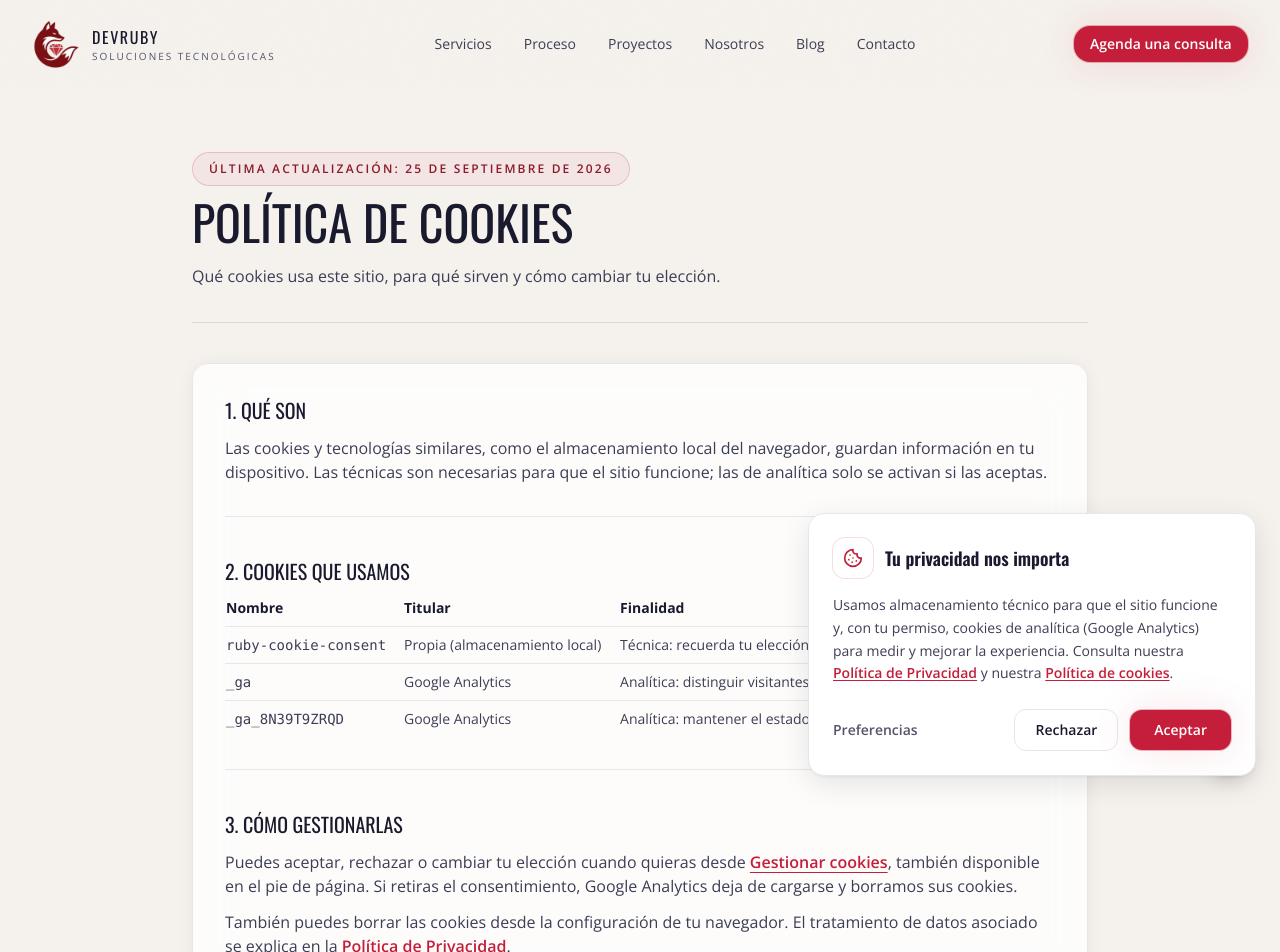
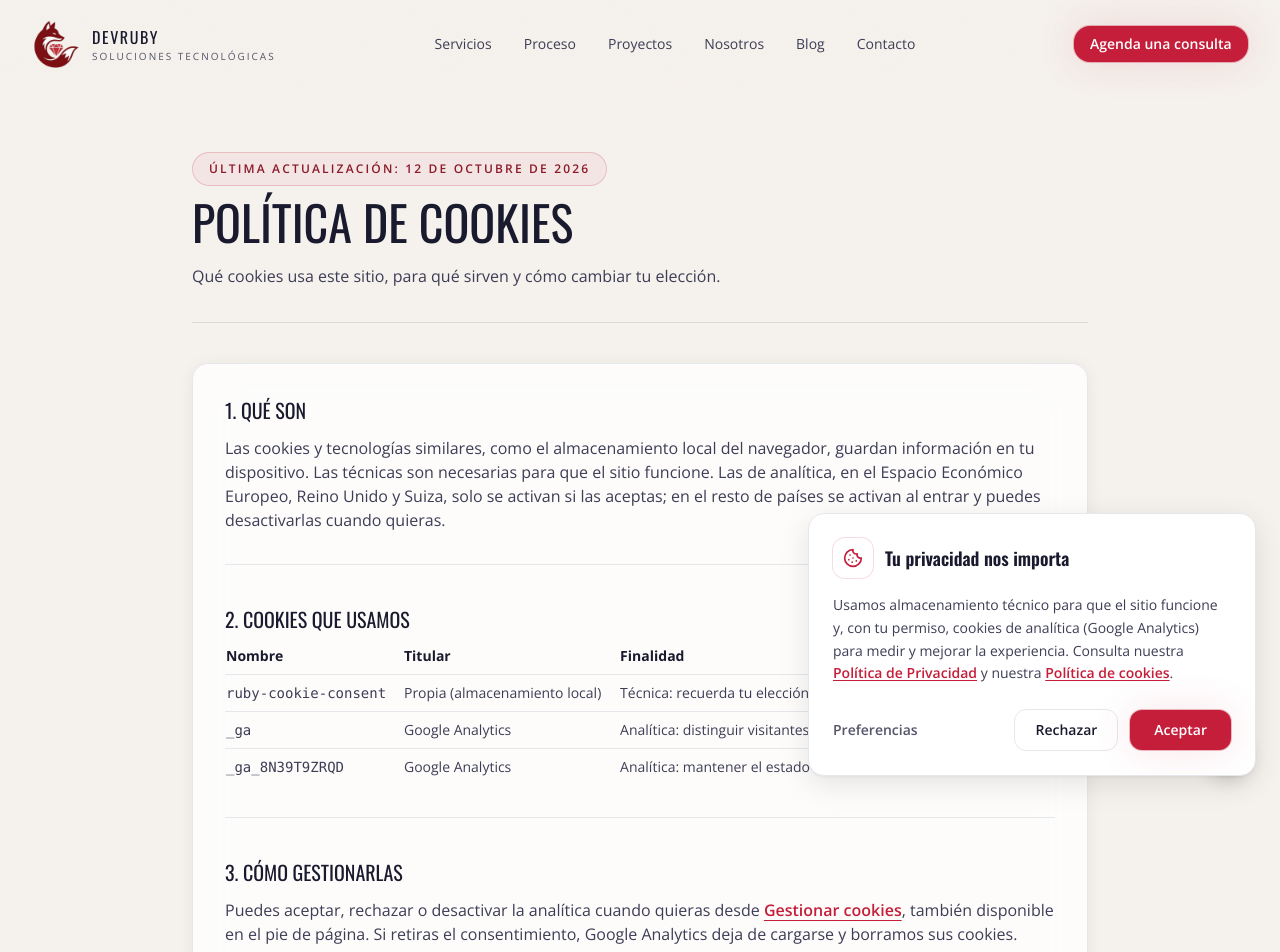
Before and after one commit to Light-log/Ruby-Web, a Next.js app: page /cookies in a window 1280 px wide. Shown: the top 952 px of the page. Built offline with nearby package versions, Linux system fonts and the light colour scheme.

Commit message:
feat(analytics): banner de cookies solo en Europa; fuera, analítica activa con opción de desactivarla

```diff
--- a/app/cookies/page.tsx
+++ b/app/cookies/page.tsx
@@ -24,8 +24,10 @@ const sections: LegalSection[] = [
       <p>
         Las cookies y tecnologías similares, como el almacenamiento local del
         navegador, guardan información en tu dispositivo. Las técnicas son
-        necesarias para que el sitio funcione; las de analítica solo se activan
-        si las aceptas.
+        necesarias para que el sitio funcione. Las de analítica, en el Espacio
+        Económico Europeo, Reino Unido y Suiza, solo se activan si las aceptas;
+        en el resto de países se activan al entrar y puedes desactivarlas
+        cuando quieras.
       </p>
     ),
   },
@@ -61,7 +63,7 @@ const sections: LegalSection[] = [
     body: (
       <>
         <p>
-          Puedes aceptar, rechazar o cambiar tu elección cuando quieras desde{" "}
+          Puedes aceptar, rechazar o desactivar la analítica cuando quieras desde{" "}
           <CookieSettingsLink className="font-semibold text-crimson underline underline-offset-4" />
           , también disponible en el pie de página. Si retiras el consentimiento,
           Google Analytics deja de cargarse y borramos sus cookies.
@@ -81,7 +83,7 @@ export default function CookiesPage() {
     <LegalPage
       title="Política de cookies"
       intro="Qué cookies usa este sitio, para qué sirven y cómo cambiar tu elección."
-      updated="25 de septiembre de 2026"
+      updated="12 de octubre de 2026"
       sections={sections}
     />
   );
--- a/app/privacidad/page.tsx
+++ b/app/privacidad/page.tsx
@@ -89,8 +89,10 @@ const sections: LegalSection[] = [
             .
           </li>
           <li>
-            <strong>Google Analytics 4</strong> (Google): analítica, solo con tu
-            consentimiento.{" "}
+            <strong>Google Analytics 4</strong> (Google): analítica, con tu
+            consentimiento previo en el Espacio Económico Europeo, Reino Unido y
+            Suiza; en otros países se activa al entrar y puedes desactivarla en
+            «Configurar cookies».{" "}
             <a href="https://policies.google.com/privacy" target="_blank" rel="noreferrer">
               Política de Google
             </a>
@@ -199,7 +201,7 @@ export default function PrivacidadPage() {
     <LegalPage
       title="Política de Privacidad"
       intro={`Cómo trata ${site.legalName} los datos personales que recoge a través de este sitio web.`}
-      updated="25 de septiembre de 2026"
+      updated="12 de octubre de 2026"
       sections={sections}
     />
   );
--- a/components/ui/consent-banner.tsx
+++ b/components/ui/consent-banner.tsx
@@ -19,6 +19,22 @@ type StoredConsent = {
   version: string;
   ts: number;
 };
+
+/**
+ * El RGPD exige consentimiento previo en el EEE, Reino Unido y Suiza; fuera, la analítica
+ * se activa y se puede desactivar. Sin geolocalización en el servidor se deduce por la zona
+ * horaria; si es europea, UTC (navegadores anti-huella) o desconocida, se pide igual.
+ */
+const CONSENT_TZ = /^(Europe|Atlantic|Arctic)\/|^(UTC|GMT|Etc\/.*)$|^America\/(Guadeloupe|Martinique|Cayenne|St_Barthelemy|Marigot)$|^Indian\/(Reunion|Mayotte)$/;
+
+function needsPriorConsent() {
+  try {
+    const tz = Intl.DateTimeFormat().resolvedOptions().timeZone;
+    return !tz || CONSENT_TZ.test(tz);
+  } catch {
+    return true;
+  }
+}
 
 function readConsent(): StoredConsent | null {
   try {
@@ -45,6 +61,10 @@ export function ConsentBanner() {
     if (stored) {
       setAnalytics(stored.analytics);
       setAnalyticsGranted(stored.analytics);
+    } else if (!needsPriorConsent()) {
+      // Fuera de Europa: analítica activa sin banner; se desactiva desde «Configurar cookies».
+      setAnalytics(true);
+      setAnalyticsGranted(true);
     } else {
       initialBannerTimer = setTimeout(() => setVisible(true), INITIAL_BANNER_DELAY_MS);
     }
@@ -52,7 +72,7 @@ export function ConsentBanner() {
 
     const open = () => {
       const current = readConsent();
-      setAnalytics(current?.analytics ?? false);
+      setAnalytics(current?.analytics ?? !needsPriorConsent());
       setShowPrefs(true);
       setVisible(true);
     };
```
Also changed, not shown: 1 other file (tests, documents, lock files or other folders).
